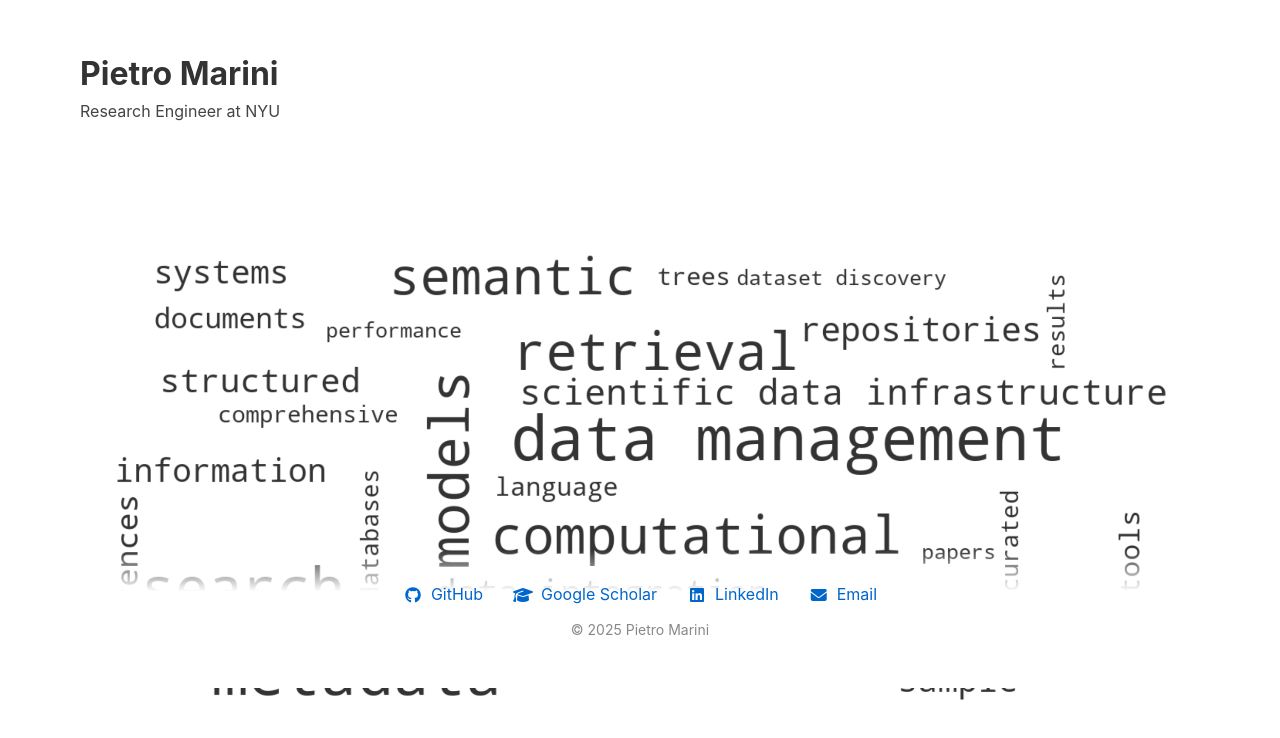
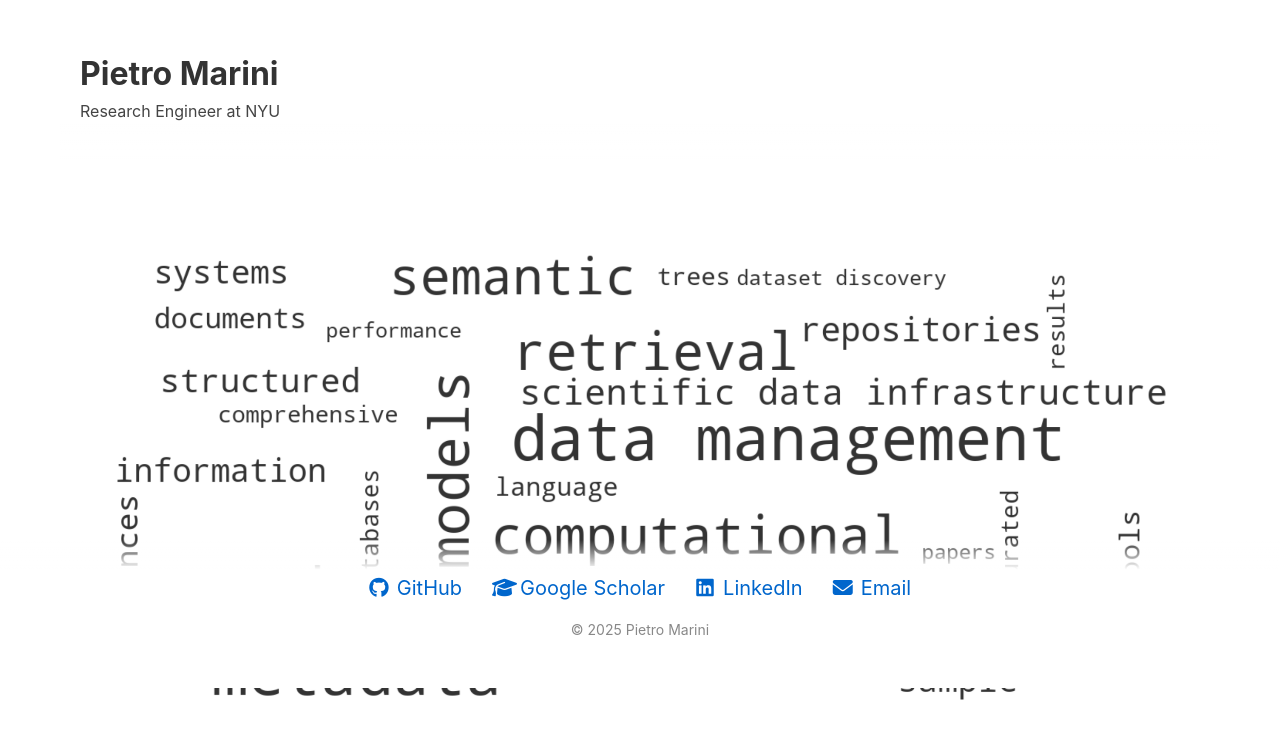
Before and after one commit to pietromarini00/pietromarini00.github.io, a plain HTML site: page index.html in a window 1280 px wide. Shown: the part 112-850 px from the top of the page. Drawn offline with Linux system fonts and the light colour scheme.

Commit message:
increase footer size

```diff
--- a/styles.css
+++ b/styles.css
@@ -90,7 +90,7 @@ p {
 }
 
 .links-list a {
-    font-size: 16px;
+    font-size: 20px;
     display: inline-flex;
     align-items: center;
     gap: 8px;
@@ -169,14 +169,14 @@ footer {
     bottom: 0;
     left: 0;
     right: 0;
-    padding: 20px 20px 10px 20px;
-    background: linear-gradient(to top, #ffffff 0%, #ffffff 70%, rgba(255, 255, 255, 0) 100%);
+    padding: 40px 20px 20px 20px;
+    background: linear-gradient(to top, #ffffff 0%, #ffffff 80%, rgba(255, 255, 255, 0) 100%);
     text-align: center;
     z-index: 999;
 }
 
 footer .links-list {
-    margin-bottom: 10px;
+    margin-bottom: 15px;
 }
 
 footer p {
```
